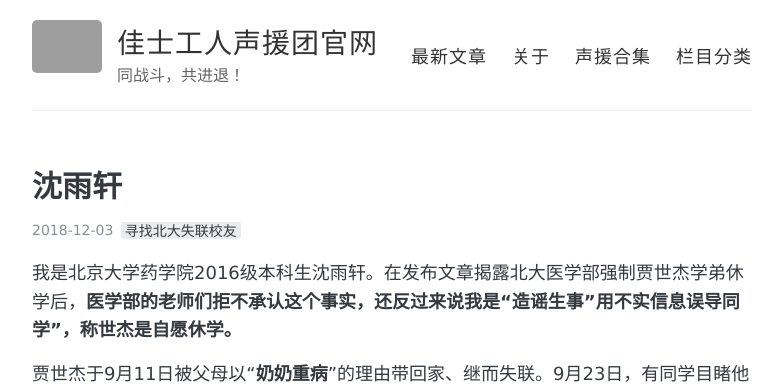
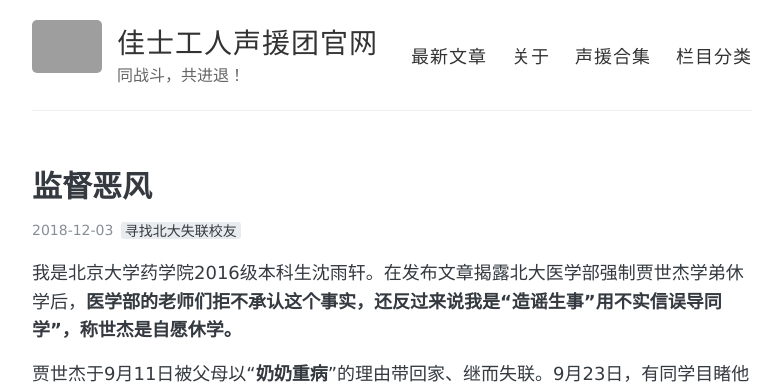
Before and after one commit to xuehuigithub/xuehuigithub.github.io, a Jekyll site: the page built from _posts/2018-12-03-syxgk.md, in a window 1280 px wide and 900 px high. Shown: the top 391 px of the window, without its empty margins (248-1032 px from the left). Built offline with Jekyll 4.4.1, drawn with Linux system fonts in a browser that asks for light colours; comment, search, counter and statistics services are not loaded; grey boxes are pictures that could not be loaded.

Commit message:
Update 2018-12-03-syxgk.md

```diff
--- a/_posts/2018-12-03-syxgk.md
+++ b/_posts/2018-12-03-syxgk.md
@@ -4,10 +4,10 @@ layout: post
 tags:
   - 寻找北大失联校友
 comments: true
-title: 沈雨轩
+title: 监督恶风
 ---
 
-我是北京大学药学院2016级本科生沈雨轩。在发布文章揭露北大医学部强制贾世杰学弟休学后，**医学部的老师们拒不承认这个事实，还反过来说我是“造谣生事”用不实信息误导同学”，称世杰是自愿休学。**
+我是北京大学药学院2016级本科生沈雨轩。在发布文章揭露北大医学部强制贾世杰学弟休学后，**医学部的老师们拒不承认这个事实，还反过来说我是“造谣生事”用不实信误导同学”，称世杰是自愿休学。**
 
 贾世杰于9月11日被父母以“**奶奶重病**”的理由带回家、继而失联。9月23日，有同学目睹他**在宿舍楼下和人争吵并被带走**，周围有保卫部的工作人员。世杰的朋友在联系他父母时，其父母明言**这么做是因为学校叫他们把世杰带回家中。而在昨天，一个北大同学在世杰家里找到了他并且拍下了现场视频。世杰被其父母阻拦，情绪激动，大喊：“帮我报警”。**
 
```
